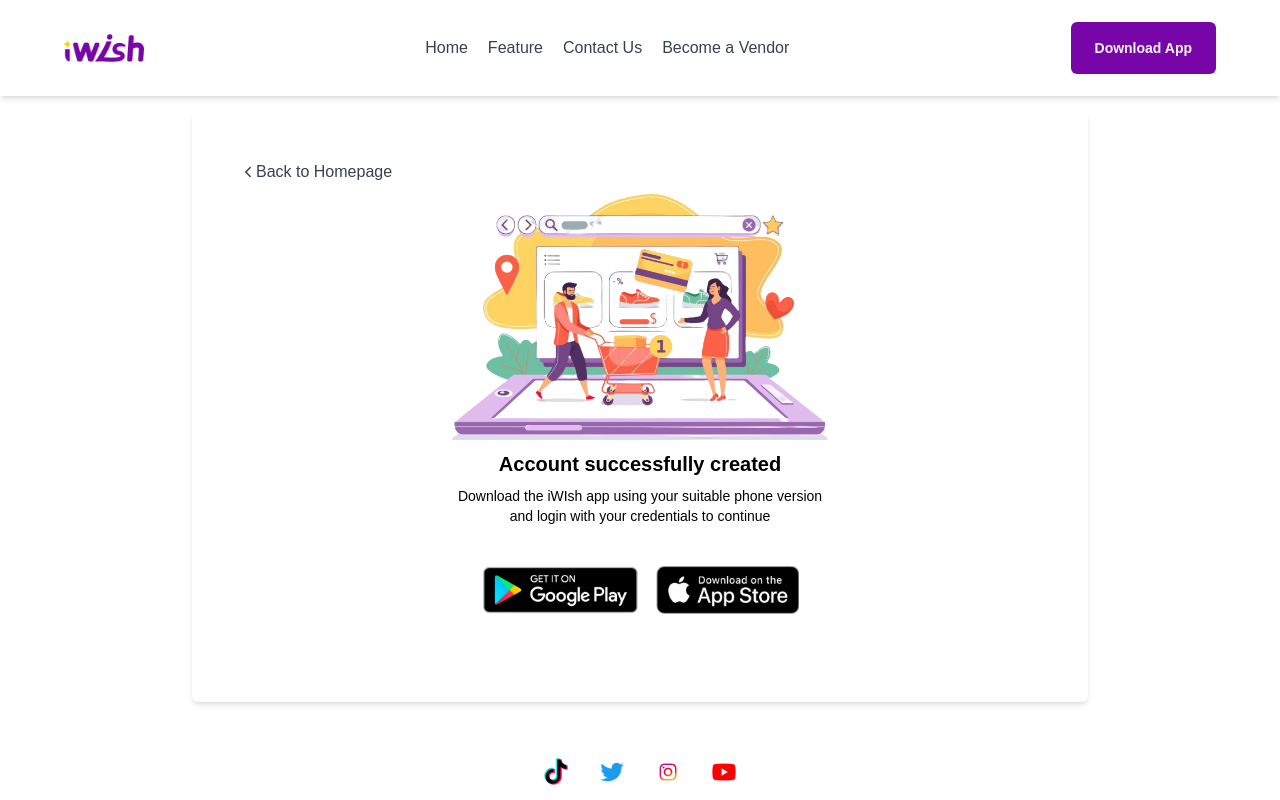
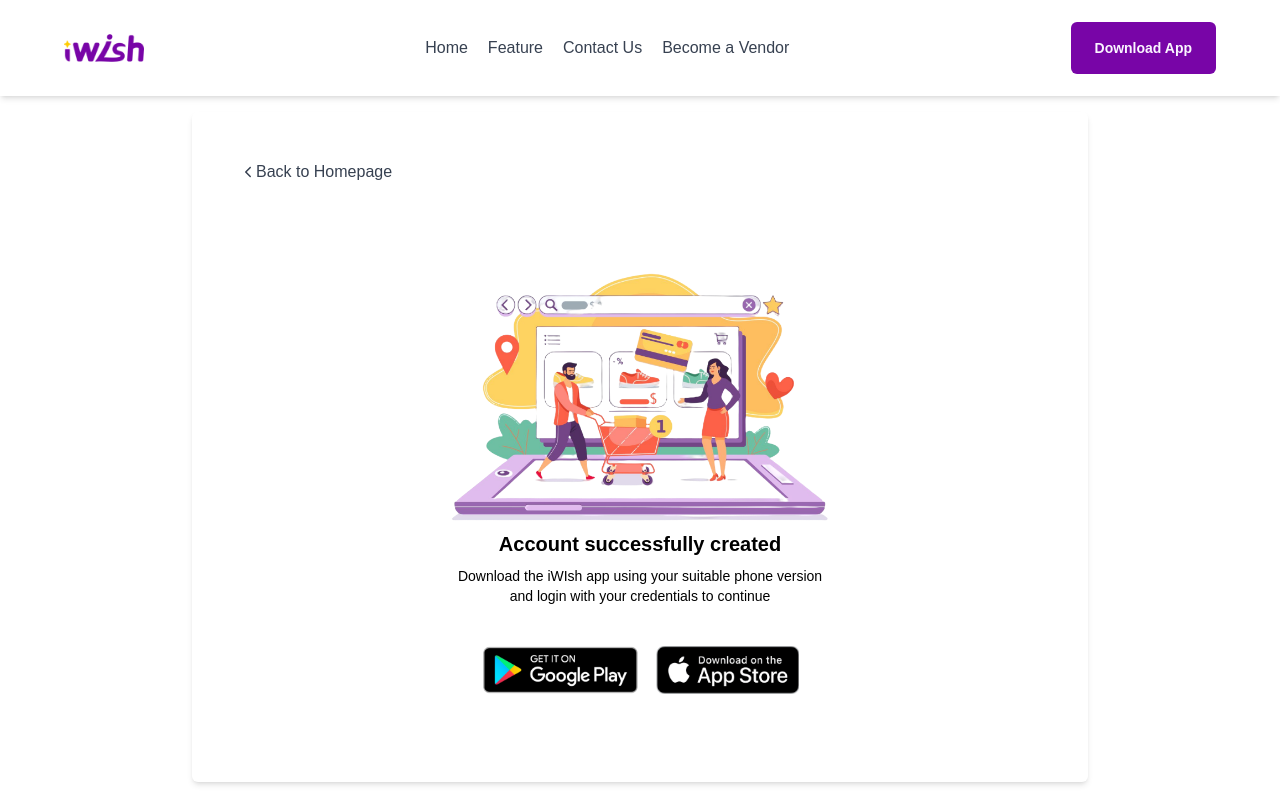
Before and after one commit to Chosen2730/i-wish-page, a React (Create React App) app: page /success in a window 1280 px wide. Shown: the top 800 px of the page. Built offline with nearby package versions, Linux system fonts and the light colour scheme; a web font is replaced by a local one.

Commit message:
added validation page

```diff
--- a/src/pages/success.js
+++ b/src/pages/success.js
@@ -23,7 +23,7 @@ const Success = () => {
             </i>
             <p className=''>Back to Homepage</p>
           </Link>
-          <img src={laptop} className='w-[390px]' alt='laptop' />
+          <img src={laptop} className='w-[390px] mt-20' alt='laptop' />
           <h1 className='text-xl font-bold text-center my-2'>
             Account successfully created
           </h1>
```
